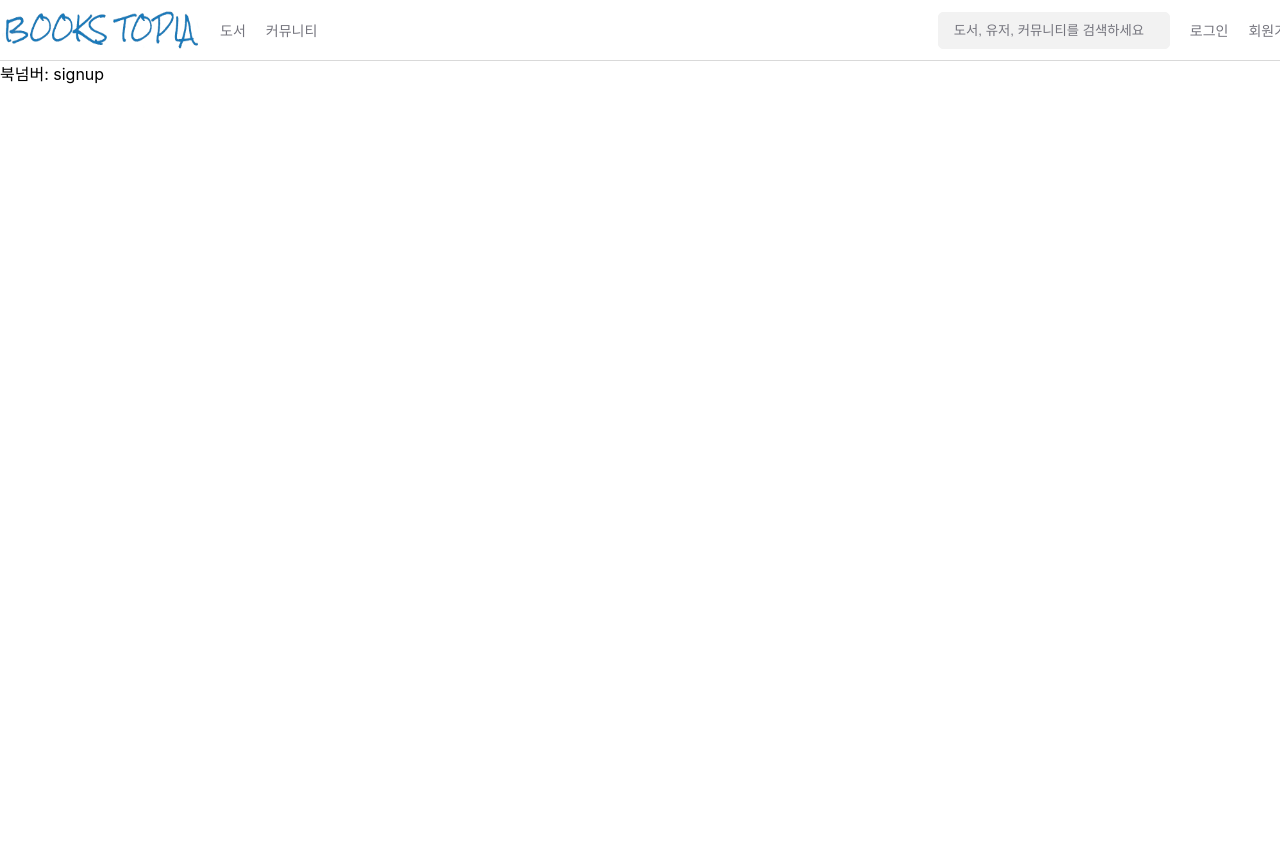
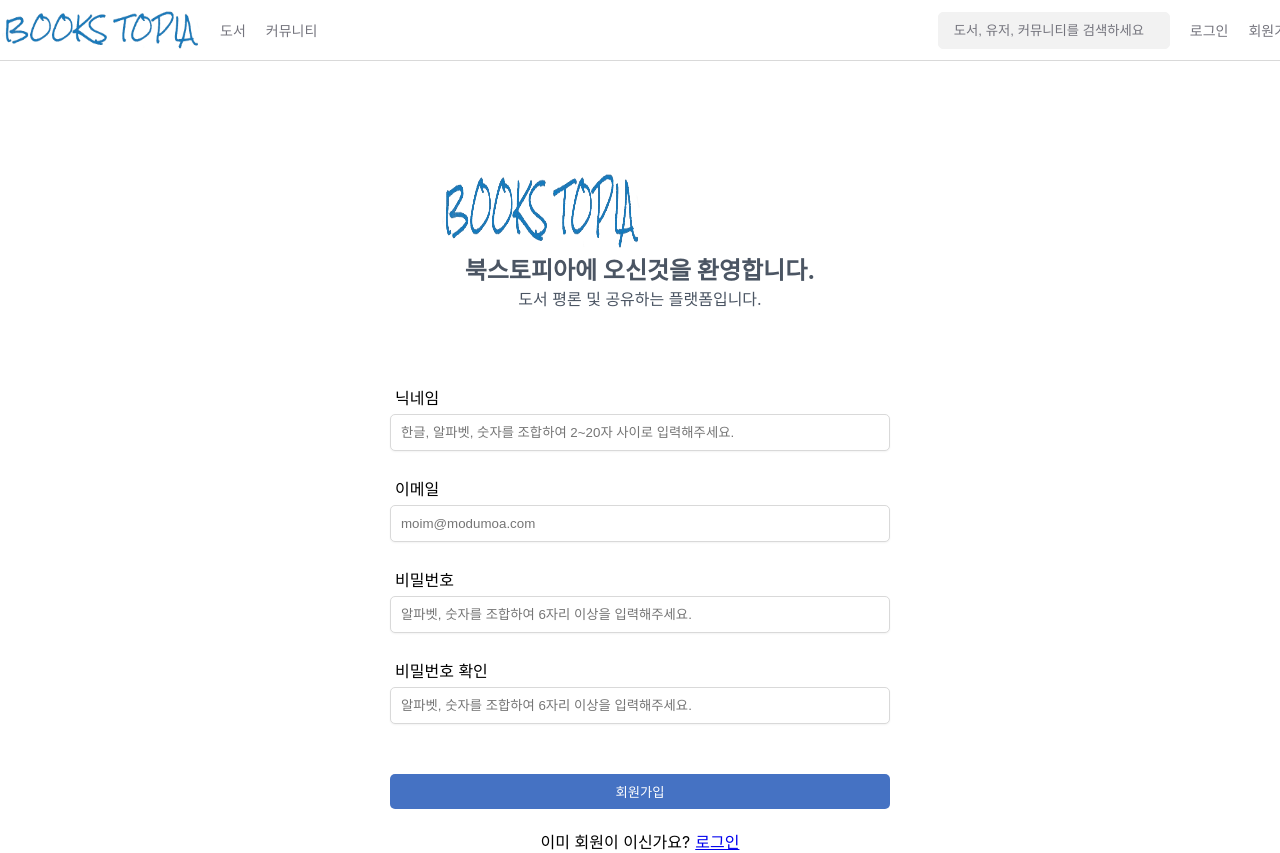
Before and after one commit to chjeong23134/books-topia-client, a Next.js app: page /signup in a window 1280 px wide. Before the commit the page ends 800 px from the top, so only its background shows below. Built offline with nearby package versions, Linux system fonts and the light colour scheme.

Commit message:
design : sign in, sign up 페이지 심플 UI 작성 및 메타데이터 수정

```diff
--- a/src/app/layout.tsx
+++ b/src/app/layout.tsx
@@ -8,10 +8,10 @@ import RecoilProvider from "./recoilProvider";
 
 export const metadata = {
 	title: {
-		default: "북스토피아 - 도서 추천 및 평가 서비스 ",
+		default: "북스토피아 - 도서 평론 및 공유 서비스 ",
 		template: '%s | BooksTopia'
 	},
-	description: "북스토피아 도서 추천 및 평가 서비스",
+	description: "북스토피아 도서 평론 및 공유 서비스",
 	icons: {
 		icon: '/icon.png',
 	}
@@ -25,6 +25,10 @@ export default function RootLayout({
 }: {
 	children: React.ReactNode
 }) {
+	//
+	//
+	//
+	//
 	return (
 		<html lang="kr">
 			<body>
--- a/src/app/page.module.scss
+++ b/src/app/page.module.scss
@@ -1,10 +1,10 @@
-.main {
+.home {
 	width: 100%;
 	height: 100%;
 
 	display: block;
 
-	.mainWrapper {
+	.homeWrapper {
 		width: 1300px;
 
 		margin: auto;
--- /dev/null
+++ b/src/app/signin/board.module.scss
@@ -0,0 +1,110 @@
+.signIn {
+	width: 100%;
+	height: 100%;
+
+	display: block;
+
+	.signInWrapper {
+		width: 1300px;
+
+		margin: auto;
+		padding: 0 10px;
+
+		max-width: 500px;
+
+		margin: 10px auto 0 auto;
+
+		display: flex;
+		flex: 1;
+		flex-direction: column;
+
+		background-color: #FFFFFF;
+
+		.infoWrapper {
+			margin: 100px auto 50px auto;
+			display: flex;
+			flex-direction: column;
+
+			.logo {
+				height: 80px;
+				width: 400px;
+
+				margin: auto;
+			}
+
+			h2 {
+				margin: auto;
+
+				color: #4B5563;
+			}
+
+			p {
+				margin: auto;
+
+				color: #4B5563;
+			}
+		}
+
+		.labelWrapper {
+			margin: 20px 0 0 0;
+
+			display: flex;
+			flex-direction: column;
+
+			.title {
+				margin: auto;
+				font-size: 25px;
+			}
+
+			label {
+				margin: 5px;
+			}
+
+			input {
+				border: 1px solid #D9D9D9;
+				border-radius: 5px;
+				padding: 10px;
+
+				--tw-shadow: 0 1px 2px 0 rgba(0, 0, 0, .05);
+				--tw-shadow-colored: 0 1px 2px 0 var(--tw-shadow-color);
+				box-shadow: var(--tw-ring-offset-shadow, 0 0 #0000),
+					var(--tw-ring-shadow, 0 0 #0000),
+					var(--tw-shadow);
+			}
+		}
+
+		.buttonWrapper {
+			margin: 20px 0 0 0;
+
+			display: flex;
+			justify-content: center;
+
+			.signButton {
+				height: 35px;
+
+				margin: 30px 0 0 0;
+				border: 0;
+				border-radius: 5px;
+
+				display: flex;
+				flex: 1;
+
+				justify-content: center;
+				align-items: center;
+
+				outline: 0;
+
+				color: #FFFFFF;
+				background-color: #4572C3;
+			}
+
+			.signButton:hover {
+				background-color: #305596;
+			}
+
+			p {
+				margin: 0 5px 0 0;
+			}
+		}
+	}
+}
--- /dev/null
+++ b/src/app/signin/board.tsx
@@ -0,0 +1,48 @@
+"use client"
+
+import styles from "./board.module.scss";
+//
+
+import Image from "next/image";
+
+import logo from "@/images/logo.png"
+//
+//
+
+export default function SignIn() {
+	return (
+		<div className={styles.signIn}>
+			<div className={styles.signInWrapper}>
+				<div className={styles.infoWrapper}>
+					<div className={styles.logo}>
+						<Image src={logo}
+							height={80}
+							width={400}
+							alt="logo" />
+					</div>
+
+					<h2>북스토피아에 오신것을 환영합니다.</h2>
+					<p>도서 평론 및 공유하는 플랫폼입니다.</p>
+				</div>
+
+				<div className={styles.labelWrapper}>
+					<label>이메일</label>
+					<input placeholder="moim@modumoa.com" />
+				</div>
+
+				<div className={styles.labelWrapper}>
+					<label>비밀번호</label>
+					<input type='password' placeholder="알파벳, 숫자를 조합하여 6자리 이상을 입력해주세요." />
+				</div>
+				<div className={styles.buttonWrapper}>
+					<button className={styles.signButton}>로그인</button>
+				</div>
+
+				<div className={styles.buttonWrapper}>
+					<p>아직 회원이 아니신가요?</p>
+					<a href="signup">회원가입</a>
+				</div>
+			</div>
+		</div>
+	);
+}
--- /dev/null
+++ b/src/app/signup/board.module.scss
@@ -0,0 +1,110 @@
+.signUp {
+	width: 100%;
+	height: 100%;
+
+	display: block;
+
+	.signUpWrapper {
+		width: 1300px;
+
+		margin: auto;
+		padding: 0 10px;
+
+		max-width: 500px;
+
+		margin: 10px auto 0 auto;
+
+		display: flex;
+		flex: 1;
+		flex-direction: column;
+
+		background-color: #FFFFFF;
+
+		.infoWrapper {
+			margin: 100px auto 50px auto;
+			display: flex;
+			flex-direction: column;
+
+			.logo {
+				height: 80px;
+				width: 400px;
+
+				margin: auto;
+			}
+
+			h2 {
+				margin: auto;
+
+				color: #4B5563;
+			}
+
+			p {
+				margin: auto;
+
+				color: #4B5563;
+			}
+		}
+
+		.labelWrapper {
+			margin: 20px 0 0 0;
+
+			display: flex;
+			flex-direction: column;
+
+			.title {
+				margin: auto;
+				font-size: 25px;
+			}
+
+			label {
+				margin: 5px;
+			}
+
+			input {
+				border: 1px solid #D9D9D9;
+				border-radius: 5px;
+				padding: 10px;
+
+				--tw-shadow: 0 1px 2px 0 rgba(0, 0, 0, .05);
+				--tw-shadow-colored: 0 1px 2px 0 var(--tw-shadow-color);
+				box-shadow: var(--tw-ring-offset-shadow, 0 0 #0000),
+					var(--tw-ring-shadow, 0 0 #0000),
+					var(--tw-shadow);
+			}
+		}
+
+		.buttonWrapper {
+			margin: 20px 0 0 0;
+
+			display: flex;
+			justify-content: center;
+
+			.signButton {
+				height: 35px;
+
+				margin: 30px 0 0 0;
+				border: 0;
+				border-radius: 5px;
+
+				display: flex;
+				flex: 1;
+
+				justify-content: center;
+				align-items: center;
+
+				outline: 0;
+
+				color: #FFFFFF;
+				background-color: #4572C3;
+			}
+
+			.signButton:hover {
+				background-color: #305596;
+			}
+
+			p {
+				margin: 0 5px 0 0;
+			}
+		}
+	}
+}
--- /dev/null
+++ b/src/app/signup/board.tsx
@@ -0,0 +1,59 @@
+"use client"
+
+import styles from "./board.module.scss";
+//
+
+import Image from "next/image";
+
+import logo from "@/images/logo.png"
+//
+//
+
+export default function Board() {
+	return (
+		<div className={styles.signUp}>
+			<div className={styles.signUpWrapper}>
+				<div className={styles.infoWrapper}>
+					<div className={styles.logo}>
+						<Image src={logo}
+							height={80}
+							width={200}
+							alt="logo" />
+					</div>
+
+					<h2>북스토피아에 오신것을 환영합니다.</h2>
+					<p>도서 평론 및 공유하는 플랫폼입니다.</p>
+				</div>
+
+				<div className={styles.labelWrapper}>
+					<label>닉네임</label>
+					<input placeholder="한글, 알파벳, 숫자를 조합하여 2~20자 사이로 입력해주세요." />
+				</div>
+
+				<div className={styles.labelWrapper}>
+					<label>이메일</label>
+					<input placeholder="moim@modumoa.com" />
+				</div>
+
+				<div className={styles.labelWrapper}>
+					<label>비밀번호</label>
+					<input type='password' placeholder="알파벳, 숫자를 조합하여 6자리 이상을 입력해주세요." />
+				</div>
+
+				<div className={styles.labelWrapper}>
+					<label>비밀번호 확인</label>
+					<input type='password' placeholder="알파벳, 숫자를 조합하여 6자리 이상을 입력해주세요." />
+				</div>
+
+				<div className={styles.buttonWrapper}>
+					<button className={styles.signButton}>회원가입</button>
+				</div>
+
+				<div className={styles.buttonWrapper}>
+					<p>이미 회원이 이신가요?</p>
+					<a href="signin">로그인</a>
+				</div>
+			</div>
+		</div>
+	);
+}
--- /dev/null
+++ b/src/app/signup/page.tsx
@@ -0,0 +1,17 @@
+import Board from "./board";
+//
+//
+
+export const metadata = {
+	title: "회원가입",
+	description: "북스토피아 도서 평론 및 공유 서비스"
+}
+//
+//
+//
+
+export default function SignUp() {
+	return (
+		<Board />
+	)
+}
```
Also changed, not shown: src/app/page.tsx (+11 -2 lines), src/app/signin/page.tsx (added, +17 -0 lines).
